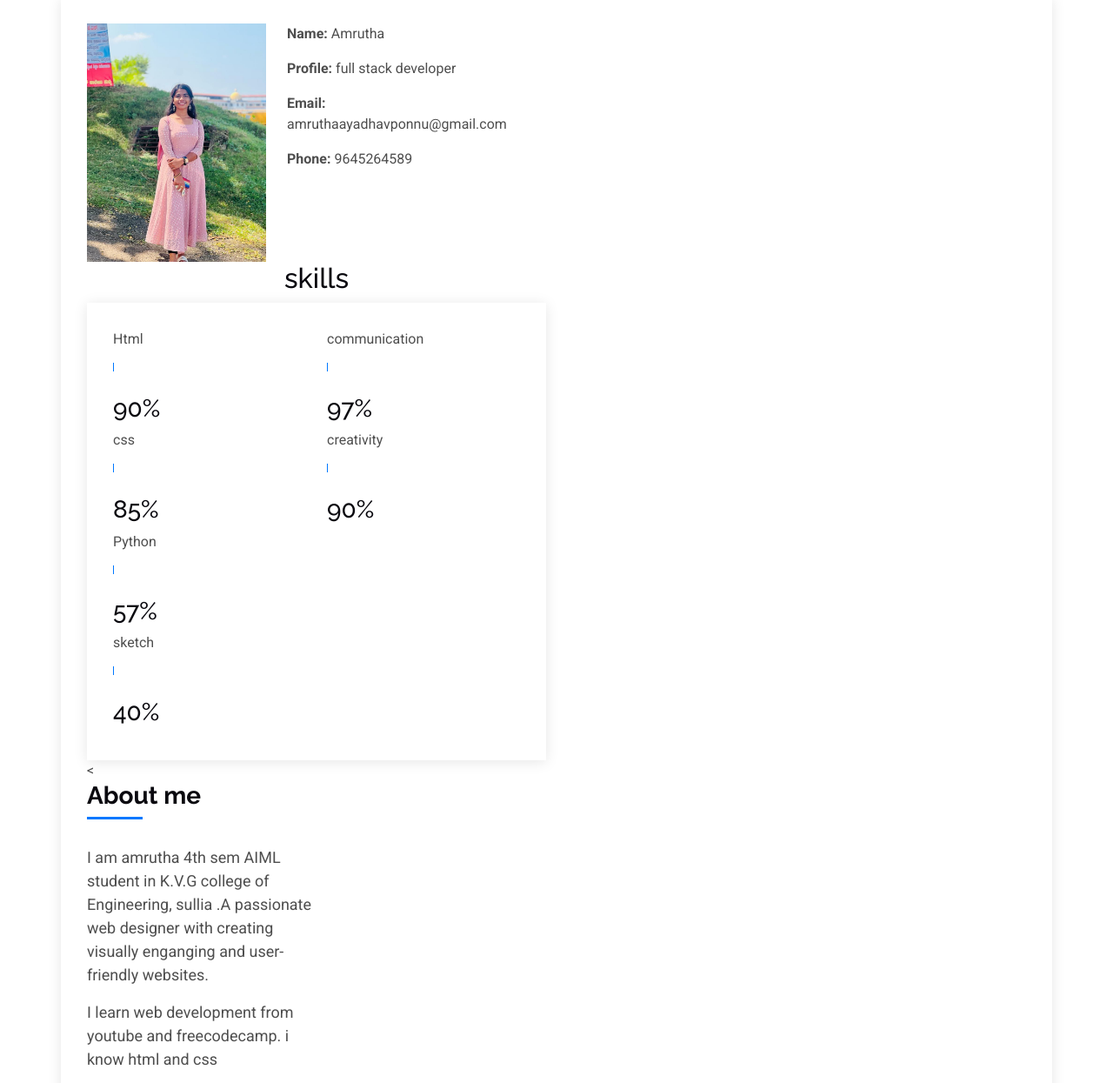
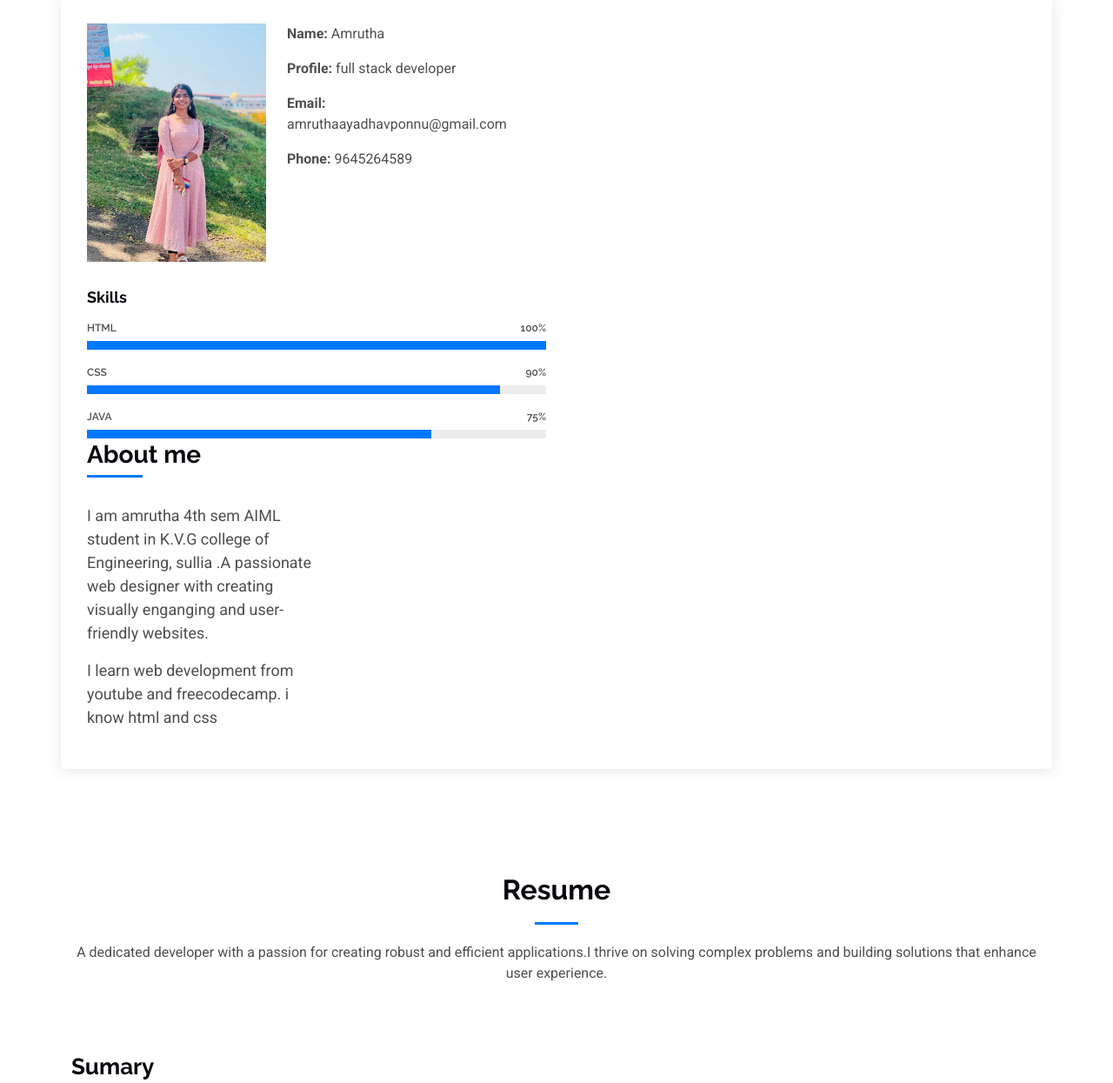
Before and after one commit to amrutha953/Portfolio, a plain HTML site: page index.html in a window 1280 px wide. Shown: the part 864-2109 px from the top of the page at 87% size. Drawn offline with nearby package versions, Linux system fonts and the light colour scheme.

Commit message:
Update index.html

```diff
--- a/index.html
+++ b/index.html
@@ -111,94 +111,33 @@
                 <p><strong>Phone: </strong> <span>9645264589</span></p>
               </div>
 
-            </div>
-            <div class="skill-content">
-					<div class="section-heading text-center">
-						<h2>skills</h2>
-					</div>
-					<div class="container">
-						<div class="row">
-							<div class="col-md-6">
-								<div class="single-skill-content">
-									<div class="barWrapper">
-										<span class="progressText">Html</span>
-										<div class="single-progress-txt">
-											<div class="progress ">
-												<div class="progress-bar" role="progressbar" aria-valuenow="90" aria-valuemin="10" aria-valuemax="100" style="">
+	    </div>
+		    <div class="skills-content skills-animation">
 
-												</div>
-											</div>
-											<h3>90%</h3>
-										</div>
-									</div><!-- /.barWrapper -->
-									<div class="barWrapper">
-										<span class="progressText">css</span>
-										<div class="single-progress-txt">
-											<div class="progress ">
-											   <div class="progress-bar" role="progressbar" aria-valuenow="85" aria-valuemin="10" aria-valuemax="100" style="">
+              <h5>Skills</h5>
 
-											   </div>
-											</div>
-											<h3>85%</h3>
-										</div>
-									</div><!-- /.barWrapper -->
-									<div class="barWrapper">
-										<span class="progressText">Python</span>
-										<div class="single-progress-txt">
-											<div class="progress ">
-											   <div class="progress-bar" role="progressbar" aria-valuenow="57" aria-valuemin="10" aria-valuemax="100" style="">
+              <div class="progress">
+                <span class="skill"><span>HTML</span> <i class="val">100%</i></span>
+                <div class="progress-bar-wrap">
+                  <div class="progress-bar" role="progressbar" aria-valuenow="100" aria-valuemin="0" aria-valuemax="100"></div>
+                </div>
+              </div><!-- End Skills Item -->
 
-											   </div>
-											</div>
-											<h3>57%</h3>
-										</div>
-									</div><!-- /.barWrapper -->
-									<div class="barWrapper">
-										<span class="progressText">sketch</span>
-										<div class="single-progress-txt">
-											<div class="progress ">
-											   <div class="progress-bar" role="progressbar" aria-valuenow="40" aria-valuemin="10" aria-valuemax="100" style="">
+              <div class="progress">
+                <span class="skill"><span>CSS</span> <i class="val">90%</i></span>
+                <div class="progress-bar-wrap">
+                  <div class="progress-bar" role="progressbar" aria-valuenow="90" aria-valuemin="0" aria-valuemax="100"></div>
+                </div>
+              </div><!-- End Skills Item -->
 
-											   </div>
-											</div>
-											<h3>40%</h3>
-										</div>
-									</div><!-- /.barWrapper -->
-								</div>
-							</div>
-							<div class="col-md-6">
-								<div class="single-skill-content">
-									<div class="barWrapper">
-										<span class="progressText">communication</span>
-										<div class="single-progress-txt">
-											<div class="progress ">
-												<div class="progress-bar" role="progressbar" aria-valuenow="97" aria-valuemin="10" aria-valuemax="100" style="">
-
-												</div>
-											</div>
-											<h3>97%</h3>
-										</div>
-									</div><!-- /.barWrapper -->
-
-									<div class="barWrapper">
-										<span class="progressText"> creativity</span>
-										<div class="single-progress-txt">
-											<div class="progress ">
-											   <div class="progress-bar" role="progressbar" aria-valuenow="90" aria-valuemin="10" aria-valuemax="100" style="">
-
-											   </div>
-											</div>
-											<h3>90%</h3>
-										</div>
-									</div><!-- /.barWrapper -->
-								</div>
-							</div>
-						</div><!-- /.row -->
-					</div>	<!-- /.container -->
-				</div><
-
-
-          <div class="col-md-6">
+              <div class="progress">
+                <span class="skill"><span>Java</span> <i class="val">75%</i></span>
+                <div class="progress-bar-wrap">
+                  <div class="progress-bar" role="progressbar" aria-valuenow="75" aria-valuemin="0" aria-valuemax="100"></div>
+                </div>
+              </div><!-- End Skills Item -->
+          </div>
+ <div class="col-md-6">
             <div class="about-me">
               <h4>About me</h4>
               <p>
```
